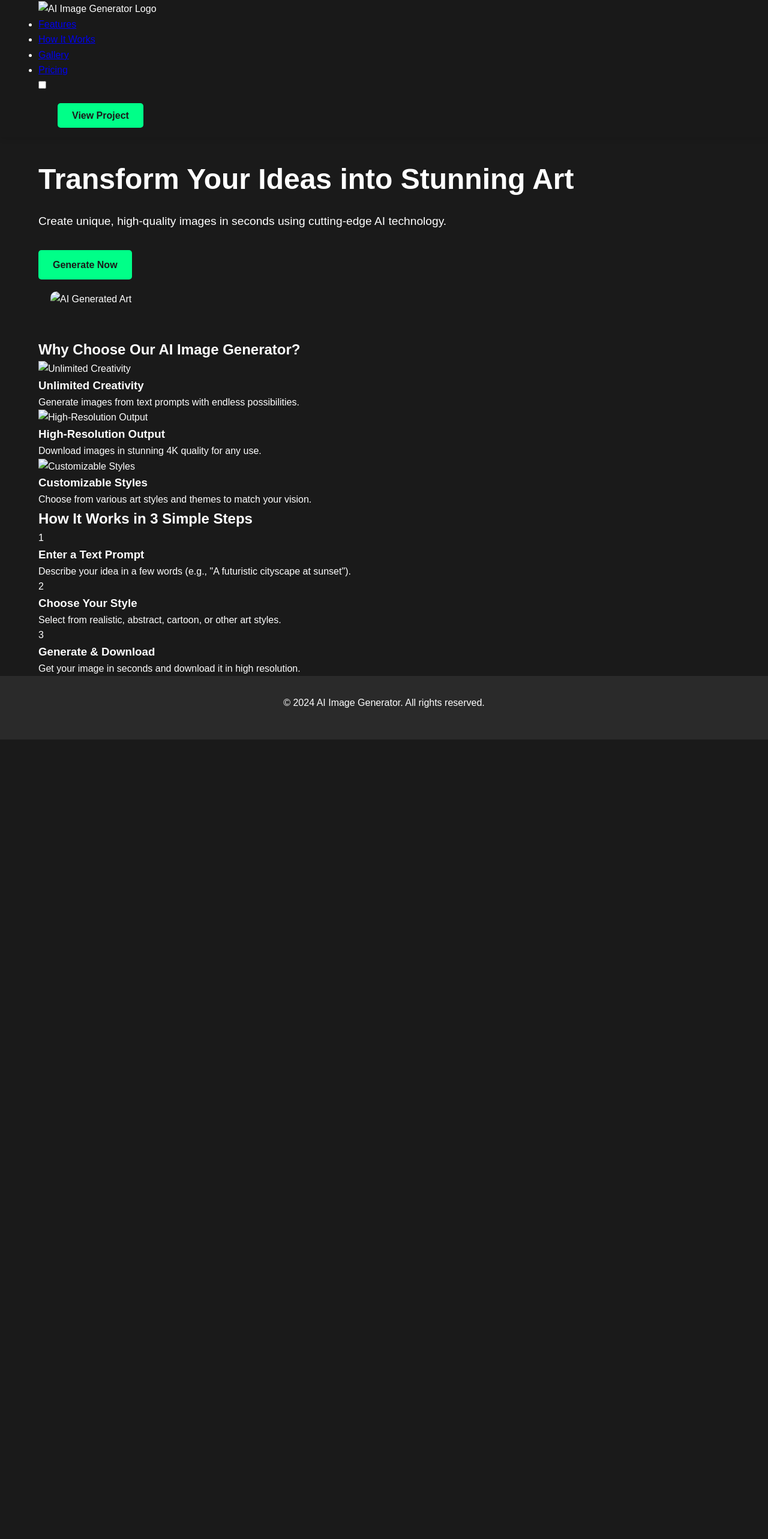
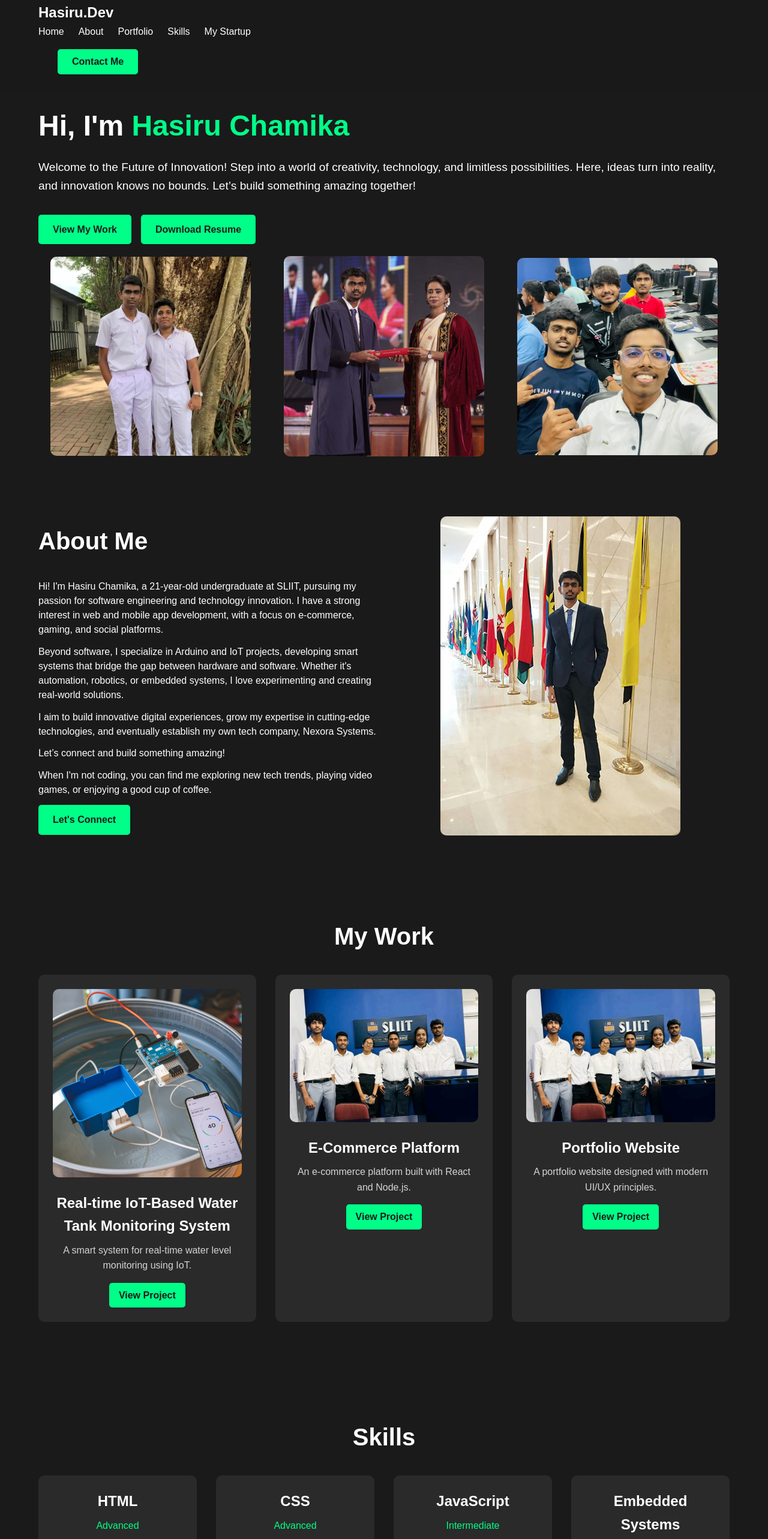
Before and after one commit to hasiruchamika/hasiruchamika.dev, a plain HTML site: page index.html in a window 1280 px wide. Shown: the part 14-2580 px from the top of the page at 60% size. Before the commit the page ends 1247 px from the top, so only its background shows below. Drawn offline with nearby package versions, Linux system fonts and the light colour scheme.

Commit message:
Update index.html

```diff
--- a/index.html
+++ b/index.html
@@ -3,118 +3,239 @@
 <head>
   <meta charset="UTF-8">
   <meta name="viewport" content="width=device-width, initial-scale=1.0">
-  <title>AI Image Generator</title>
+  <title>Hasiru Chamika - Portfolio</title>
   <link rel="stylesheet" href="styles.css">
+  <!-- Add Font Awesome for social media icons -->
+  <link
+    rel="stylesheet"
+    href="https://cdnjs.cloudflare.com/ajax/libs/font-awesome/6.0.0/css/all.min.css"
+    integrity="sha512-...your-integrity-hash..."
+    crossorigin="anonymous"
+    referrerpolicy="no-referrer"
+  />
 </head>
 <body>
 
-
+  <html lang="en">
+<head>
+  <meta charset="UTF-8">
+  <meta name="viewport" content="width=device-width, initial-scale=1.0">
+  <title>Contact Me - Hasiru Chamika</title>
+  <link rel="stylesheet" href="styles.css">
+  <script src="https://cdn.jsdelivr.net/npm/@emailjs/browser@3/dist/email.min.js"></script>
+</head>
+<body>
   <!-- Header Section -->
   <header class="header">
     <div class="container">
-      <!-- Logo -->
       <div class="logo">
-        <img src="images/logo.jpg" alt="AI Image Generator Logo">
+        <a href="#">Hasiru.Dev</a>
       </div>
+      <nav class="navbar">
+        <ul class="nav-links">
+          <li><a href="#home">Home</a></li>
+          <li><a href="#about">About</a></li>
+          <li><a href="#portfolio">Portfolio</a></li>
+          <li><a href="#skills">Skills</a></li>
+          <li><a href="#my-startup">My Startup</a></li>
 
-      <!-- Navigation Menu -->
-      <nav class="nav">
-        <ul>
-          <li><a href="#features">Features</a></li>
-          <li><a href="#how-it-works">How It Works</a></li>
-          <li><a href="#gallery">Gallery</a></li>
-          <li><a href="#pricing">Pricing</a></li>
         </ul>
       </nav>
+      <div class="cta">
+        <a href="#footer" class="btn">Contact Me</a>
 
-      <!-- Dark Mode Toggle -->
-      <div class="theme-toggle">
-        <input type="checkbox" id="dark-mode-toggle">
-        <label for="dark-mode-toggle" class="toggle-label">
-          <span class="toggle-icon"></span>
-        </label>
-      </div>
-
-
-      <!-- Call-to-Action Button -->
-      <div class="cta">
-
-        <a href="iot-water-monitoring.html" class="btn">View Project</a>
       </div>
     </div>
   </header>
 
 
+
+
+
+
 <!-- Hero Section -->
-<section class="hero">
+<section id="home" class="hero">
   <div class="container">
     <div class="hero-content">
-      <h1>Transform Your Ideas into Stunning Art</h1>
-      <p>Create unique, high-quality images in seconds using cutting-edge AI technology.</p>
-      <!-- Updated "Generate Now" Button -->
-      <a href="generate.html" class="btn">Generate Now</a>
+      <h1>Hi, I'm <span class="highlight">Hasiru Chamika</span></h1>
+      <p>Welcome to the Future of Innovation! Step into a world of creativity, technology, and limitless possibilities. Here, ideas turn into reality, and innovation knows no bounds. Let’s build something amazing together!</p>
+      <div class="hero-buttons">
+        <a href="#portfolio" class="btn">View My Work</a>
+        <a href="files/resume.pdf" target="_blank" class="btn">Download Resume</a>
+      </div>
     </div>
     <div class="hero-image">
-      <img src="images/sample.jpg" alt="AI Generated Art">
+      <img src="images/scl.jpeg" alt="Left Image" class="left-image">
+      <img src="images/bwea.jpg" alt="Center Image" class="center-image">
+      <img src="images/lab.jpeg" alt="Right Image" class="right-image">
     </div>
   </div>
 </section>
 
-  <!-- Features Section -->
-  <section id="features" class="features">
+
+
+
+
+
+  <!-- About Me Section -->
+  <section id="about" class="about">
     <div class="container">
-      <h2>Why Choose Our AI Image Generator?</h2>
-      <div class="feature-grid">
-        <div class="feature-card">
-          <img src="images/icon1.png" alt="Unlimited Creativity">
-          <h3>Unlimited Creativity</h3>
-          <p>Generate images from text prompts with endless possibilities.</p>
+      <div class="about-content">
+        <div class="about-text">
+          <h2>About Me</h2>
+          <p>Hi! I'm Hasiru Chamika, a 21-year-old undergraduate at SLIIT, pursuing my passion for software engineering and technology innovation. I have a strong interest in web and mobile app development, with a focus on e-commerce, gaming, and social platforms.</p>
+          <p>Beyond software, I specialize in Arduino and IoT projects, developing smart systems that bridge the gap between hardware and software. Whether it's automation, robotics, or embedded systems, I love experimenting and creating real-world solutions.</p>
+          <p>I aim to build innovative digital experiences, grow my expertise in cutting-edge technologies, and eventually establish my own tech company, Nexora Systems.</p>
+          <p>Let’s connect and build something amazing!</p>
+          <p>When I'm not coding, you can find me exploring new tech trends, playing video games, or enjoying a good cup of coffee.</p>
+          <div class="hero-buttons">
+            <a href="#contact" class="btn">Let's Connect</a>
+          </div>
         </div>
-        <div class="feature-card">
-          <img src="images/icon2.png" alt="High-Resolution Output">
-          <h3>High-Resolution Output</h3>
-          <p>Download images in stunning 4K quality for any use.</p>
-        </div>
-        <div class="feature-card">
-          <img src="images/icon3.png" alt="Customizable Styles">
-          <h3>Customizable Styles</h3>
-          <p>Choose from various art styles and themes to match your vision.</p>
+        <div class="about-image">
+          <img src="images/photo_2025-02-04_01-15-57.jpg" alt="About Hasiru Chamika">
         </div>
       </div>
     </div>
   </section>
 
-  <!-- How It Works Section -->
-  <section id="how-it-works" class="how-it-works">
+  <!-- Portfolio Section -->
+  <section id="portfolio" class="portfolio">
     <div class="container">
-      <h2>How It Works in 3 Simple Steps</h2>
-      <div class="steps-grid">
-        <div class="step">
-          <span class="step-number">1</span>
-          <h3>Enter a Text Prompt</h3>
-          <p>Describe your idea in a few words (e.g., "A futuristic cityscape at sunset").</p>
+      <h2>My Work</h2>
+      <div class="portfolio-grid">
+        <!-- Project 1 -->
+        <div class="portfolio-item">
+          <img src="images/projects/water.jpg" alt="Project 1">
+          <h3>Real-time IoT-Based Water Tank Monitoring System</h3>
+          <p>A smart system for real-time water level monitoring using IoT.</p>
+          <a href="iot-water-monitoring.html" class="btn">View Project</a>
         </div>
-        <div class="step">
-          <span class="step-number">2</span>
-          <h3>Choose Your Style</h3>
-          <p>Select from realistic, abstract, cartoon, or other art styles.</p>
+        <!-- Project 2 -->
+        <div class="portfolio-item">
+          <img src="images/projects/project2.jpg" alt="Project 2">
+          <h3>E-Commerce Platform</h3>
+          <p>An e-commerce platform built with React and Node.js.</p>
+          <a href="#" class="btn">View Project</a>
         </div>
-        <div class="step">
-          <span class="step-number">3</span>
-          <h3>Generate & Download</h3>
-          <p>Get your image in seconds and download it in high resolution.</p>
+        <!-- Project 3 -->
+        <div class="portfolio-item">
+          <img src="images/projects/project3.jpg" alt="Project 3">
+          <h3>Portfolio Website</h3>
+          <p>A portfolio website designed with modern UI/UX principles.</p>
+          <a href="#" class="btn">View Project</a>
         </div>
       </div>
     </div>
   </section>
 
-  <!-- Footer Section -->
-  <footer class="footer">
+  <!-- Skills Section -->
+  <section id="skills" class="skills">
     <div class="container">
-      <p>&copy; 2024 AI Image Generator. All rights reserved.</p>
+      <h2>Skills</h2>
+      <div class="skills-grid">
+        <div class="skill-item">
+          <h3>HTML</h3>
+          <p>Advanced</p>
+        </div>
+        <div class="skill-item">
+          <h3>CSS</h3>
+          <p>Advanced</p>
+        </div>
+        <div class="skill-item">
+          <h3>JavaScript</h3>
+          <p>Intermediate</p>
+        </div>
+        <div class="skill-item">
+          <h3>Embedded Systems</h3>
+          <p>Advanced</p>
+        </div>
+      </div>
     </div>
-  </footer>
+  </section>
 
-  <script src="main.js"></script>
-</body>
-</html>
+  <!-- My Startup Section -->
+  <section id="my-startup" class="startup">
+
+    <div class="container">
+      <div class="startup-content">
+        <div class="startup-text">
+          <h2>My Startup</h2>
+          <p>Nexora Systems - Innovating the Future. Nexora Systems is a cutting-edge technology startup focused on delivering innovative software solutions, IoT systems, and AI-driven applications. Our mission is to empower businesses and individuals with next-gen digital solutions that are scalable, efficient, and future-proof.</p>
+          <div class="hero-buttons">
+            <a href="#contact" class="btn">Work with Me</a>
+          </div>
+        </div>
+        <div class="startup-image">
+          <img src="images/nexora systems.JPG" alt="Nexora Systems">
+        </div>
+      </div>
+    </div>
+  </section>
+
+
+
+
+  <!-- What We Do -->
+<section id="what-we-do" class="what-we-do">
+  <div class="container">
+    <h2>What We Do</h2>
+    <div class="skills-grid">
+      <div class="skill-item">
+        <h3>Software Development</h3>
+        <p>From web and mobile applications to enterprise software solutions.</p>
+      </div>
+      <div class="skill-item">
+        <h3>IoT & Automation</h3>
+        <p>Smart devices, embedded systems, and real-time monitoring solutions.</p>
+      </div>
+      <div class="skill-item">
+        <h3>AI & Machine Learning</h3>
+        <p>Intelligent applications that enhance productivity and decision-making.</p>
+      </div>
+
+      <div class="skill-item">
+        <h3>Game & App Development</h3>
+        <p>Engaging, immersive, and high-performance digital experiences.</p>
+      </div>
+    </div>
+  </div>
+</section>
+
+<!-- Add a gap before footer -->
+<div style="height: 50px;"></div>
+
+<!-- Footer Section -->
+<footer id="footer" class="footer">
+  <div class="container">
+    <p>Connect with me on social media</p>
+    <div class="social-links">
+      <!-- WhatsApp -->
+      <a href="https://wa.me/+94741906332" target="_blank" aria-label="WhatsApp">
+        <i class="fab fa-whatsapp"></i>
+      </a>
+      <!-- Facebook -->
+      <a href="https://www.facebook.com/share/14GFTUQ3vw/" target="_blank" aria-label="Facebook">
+        <i class="fab fa-facebook"></i>
+      </a>
+      <!-- TikTok -->
+      <a href="https://www.tiktok.com/@shaggy2k04?_t=ZS-8tZQoeNp5J2&_r=1" target="_blank" aria-label="TikTok">
+        <i class="fab fa-tiktok"></i>
+      </a>
+      <!-- Instagram -->
+      <a href="https://www.instagram.com/chamika_2k04?utm_source=qr&igsh=MTNwcHh3dDdzOWE0ag==" target="_blank" aria-label="Instagram">
+        <i class="fab fa-instagram"></i>
+      </a>
+      <!-- LinkedIn -->
+      <a href="https://www.linkedin.com/in/hasiru-chamika-ab0047228" target="_blank" aria-label="LinkedIn">
+        <i class="fab fa-linkedin"></i>
+      </a>
+      <!-- GitHub -->
+      <a href="https://www.github.com/your-profile" target="_blank" aria-label="GitHub">
+        <i class="fab fa-github"></i>
+      </a>
+
+    </div>
+    <p>&copy; 2024 Hasiru Chamika. All Rights Reserved.</p>
+  </div>
+</footer>
```
